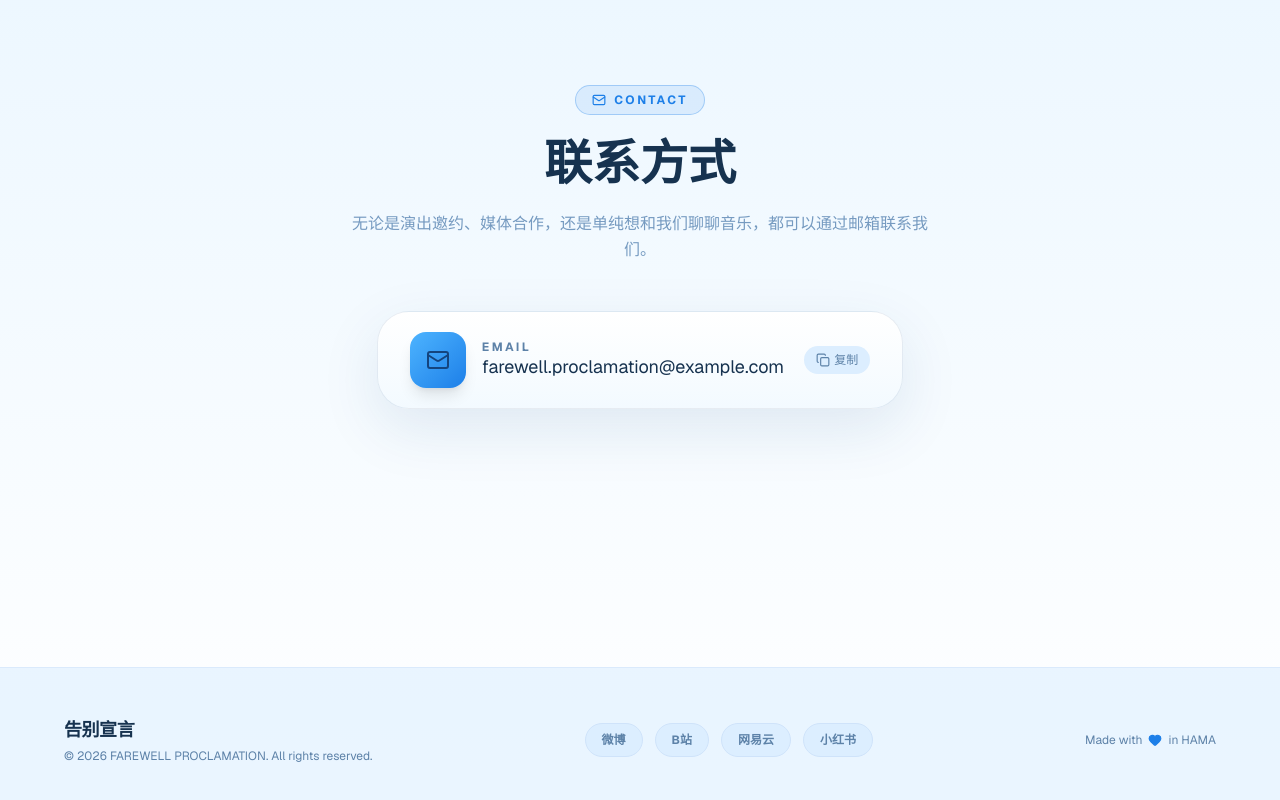
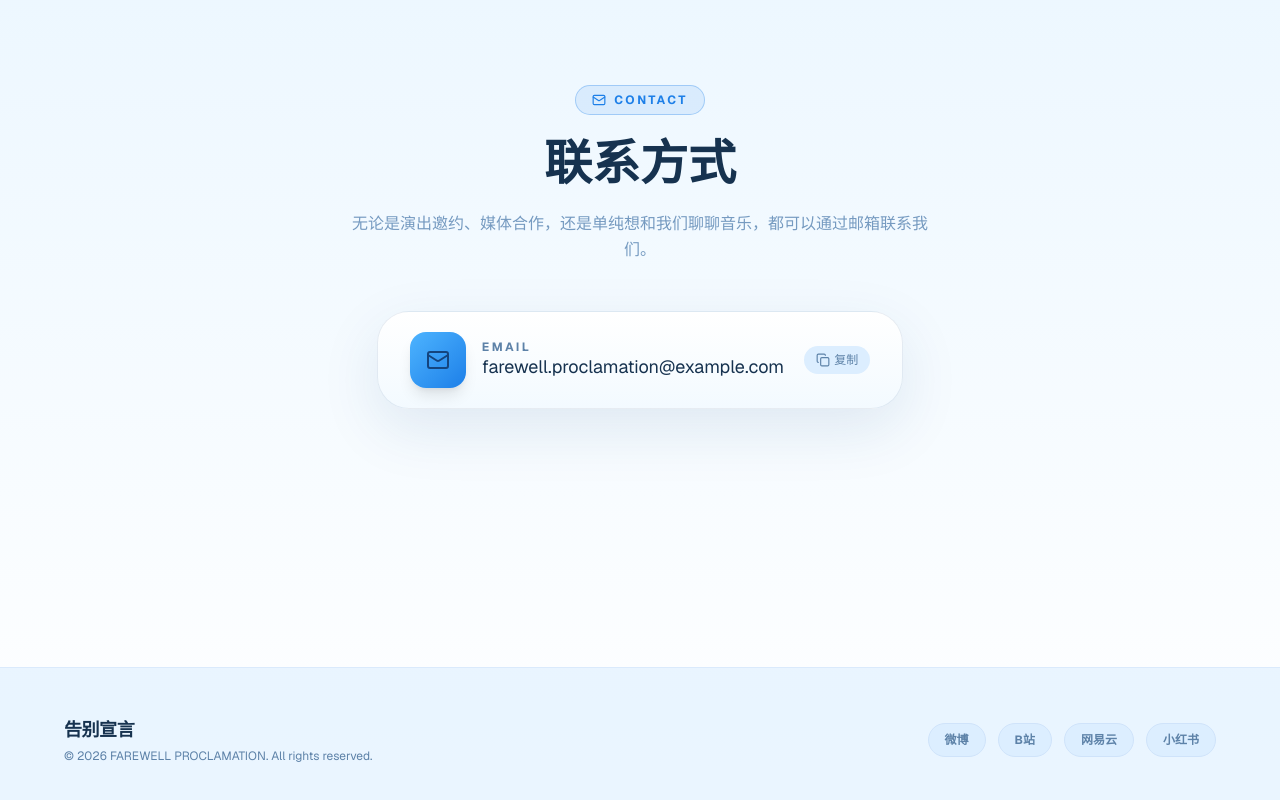
Before and after one commit to cyixi34/kokusen0910, a Next.js app: page /kokusen0910/ in a window 1280 px wide. Shown: the part 4427-5227 px from the top of the page. Built offline with nearby package versions, Linux system fonts and the light colour scheme.

Commit message:
Remove Made with in HAMA footer line

```diff
--- a/src/components/ui/Footer.tsx
+++ b/src/components/ui/Footer.tsx
@@ -1,5 +1,4 @@
 import { band } from "@/content/band";
-import { Heart } from "lucide-react";
 
 export function Footer() {
   const currentYear = new Date().getFullYear();
@@ -32,12 +31,6 @@ export function Footer() {
             </a>
           ))}
         </div>
-
-        <div className="flex items-center gap-1.5 text-xs text-muted">
-          <span>Made with</span>
-          <Heart className="w-3.5 h-3.5 text-accent fill-accent" />
-          <span>in HAMA</span>
-        </div>
       </div>
     </footer>
   );
```
